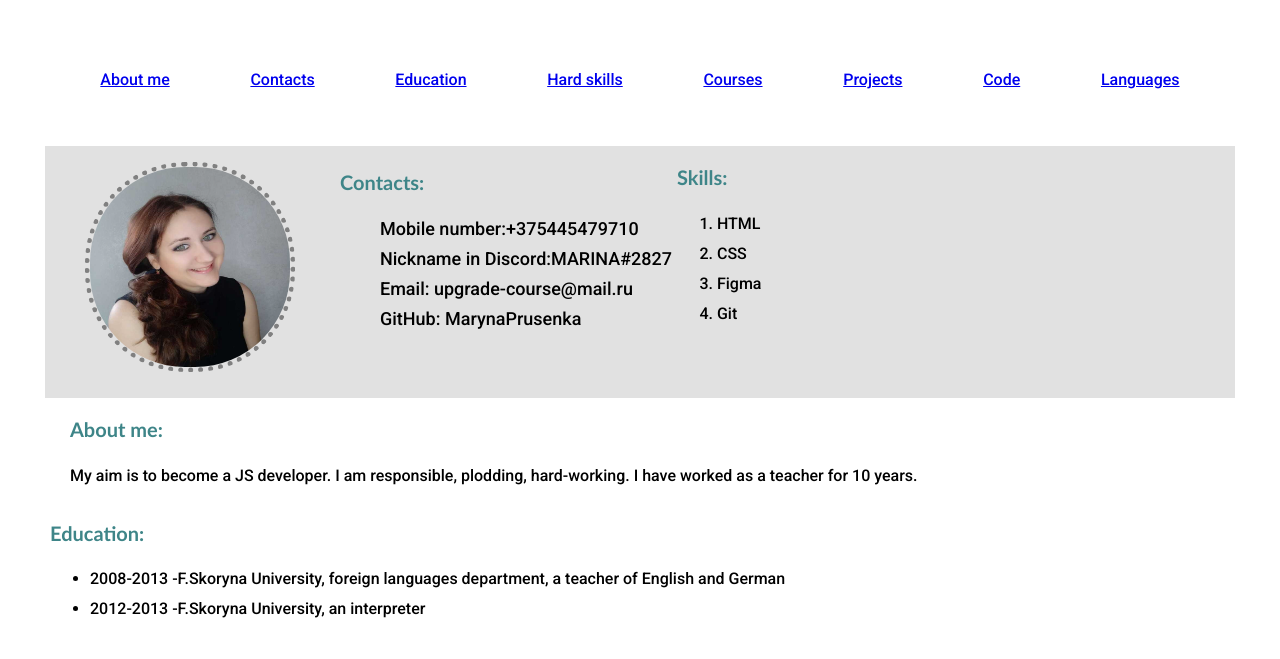
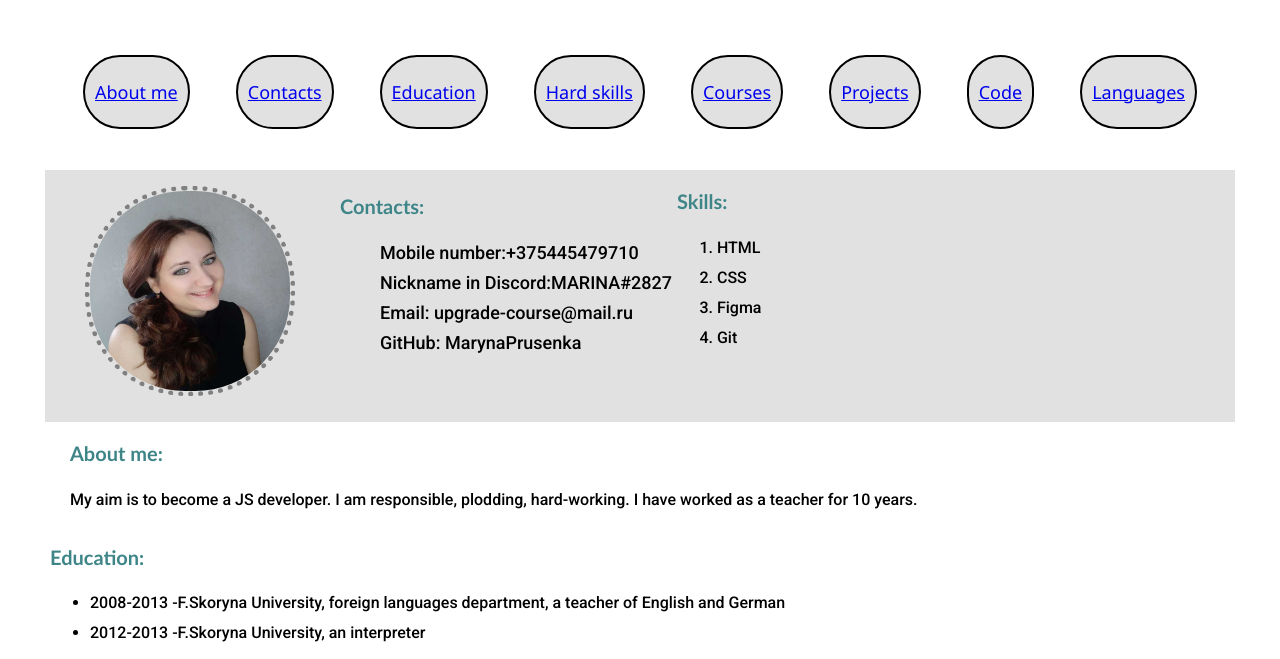
Before and after one commit to MarynaPrusenka/rsschool-cv0, a plain HTML site: page index.html in a window 1280 px wide. Shown: the part 102-761 px from the top of the page. Drawn offline with Linux system fonts and the light colour scheme; files whose address does not match are found by name.

Commit message:
fix: edit class nav
change .nav-items button class into .nav-items class

```diff
--- a/style.css
+++ b/style.css
@@ -14,7 +14,7 @@
   list-style: none;
   cursor: pointer;
 }
-.nav-items button{
+.nav-items {
   padding: 10px;
   font-size: large;
   font-weight: 200;
```
